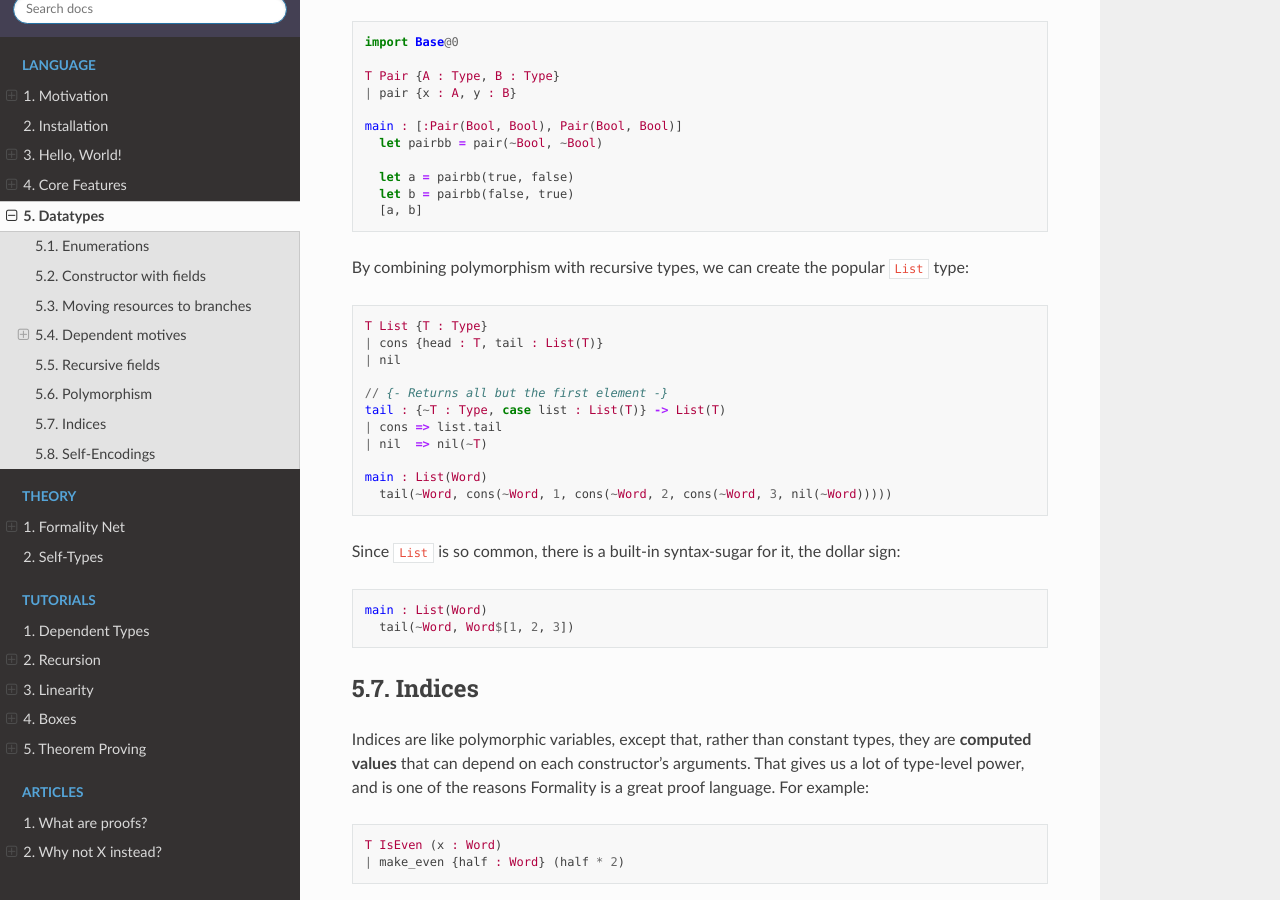
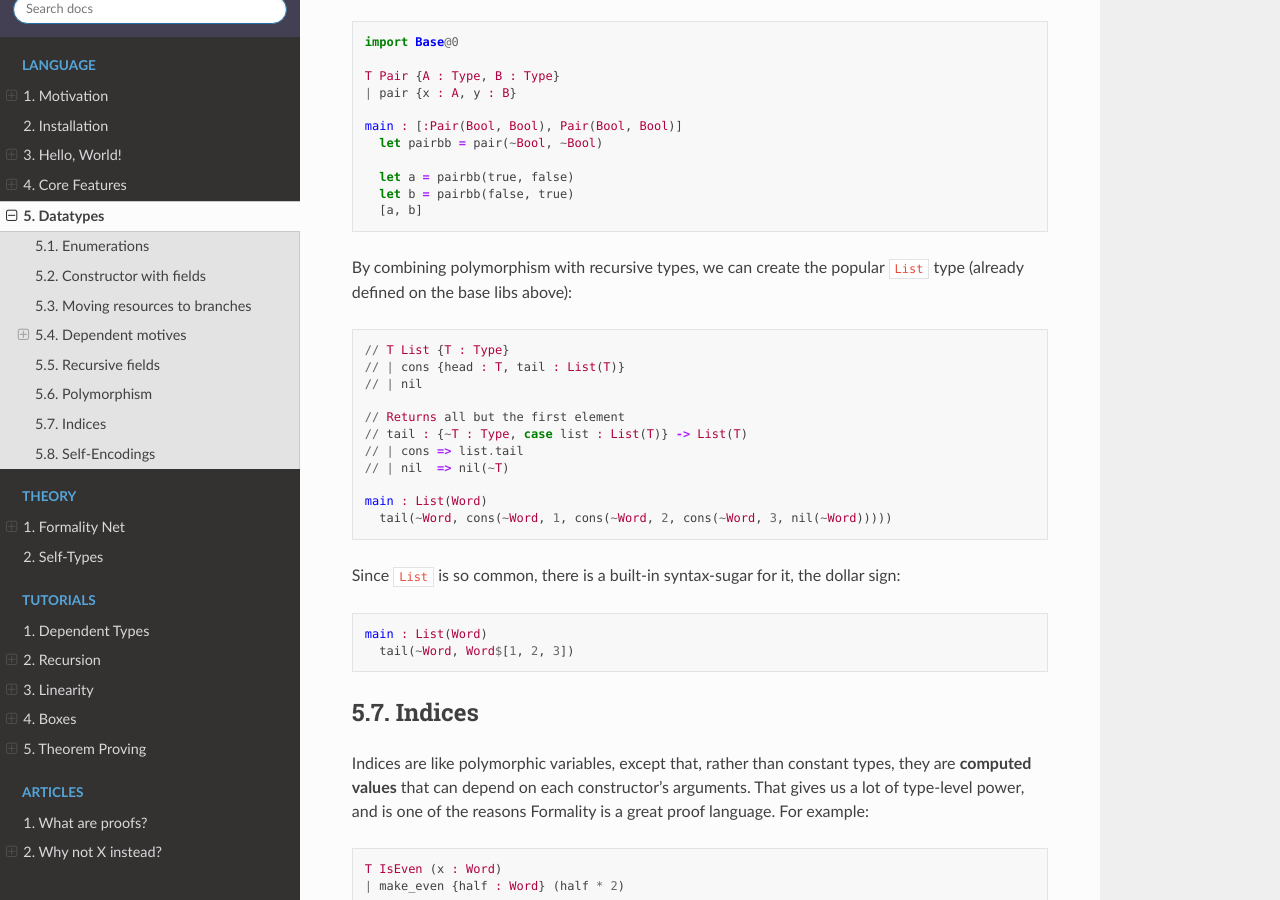
Before and after one commit to Soonad/docs.formality-lang.org, a Sphinx documentation site: the page built from docs/source/language/5.Datatypes.md, in a window 1280 px wide and 900 px high, scrolled down 7510 px. Built offline with Sphinx 7.4.7 and the Read the Docs theme 2.0.0, drawn with Linux system fonts in a browser that asks for light colours; pages that are not in the unit, such as notebooks, are missing from menus.

Commit message:
Update in Dataype

````diff
--- a/docs/source/language/5.Datatypes.md
+++ b/docs/source/language/5.Datatypes.md
@@ -346,17 +346,17 @@ main : [:Pair(Bool, Bool), Pair(Bool, Bool)]
   [a, b]
 ```
 
-By combining polymorphism with recursive types, we can create the popular `List` type:
+By combining polymorphism with recursive types, we can create the popular `List` type (already defined on the base libs above):
 
 ```haskell
-T List {T : Type}
-| cons {head : T, tail : List(T)}
-| nil
+// T List {T : Type}
+// | cons {head : T, tail : List(T)}
+// | nil
 
-// {- Returns all but the first element -}
-tail : {~T : Type, case list : List(T)} -> List(T)
-| cons => list.tail
-| nil  => nil(~T)
+// Returns all but the first element
+// tail : {~T : Type, case list : List(T)} -> List(T)
+// | cons => list.tail
+// | nil  => nil(~T)
 
 main : List(Word)
   tail(~Word, cons(~Word, 1, cons(~Word, 2, cons(~Word, 3, nil(~Word)))))
````
